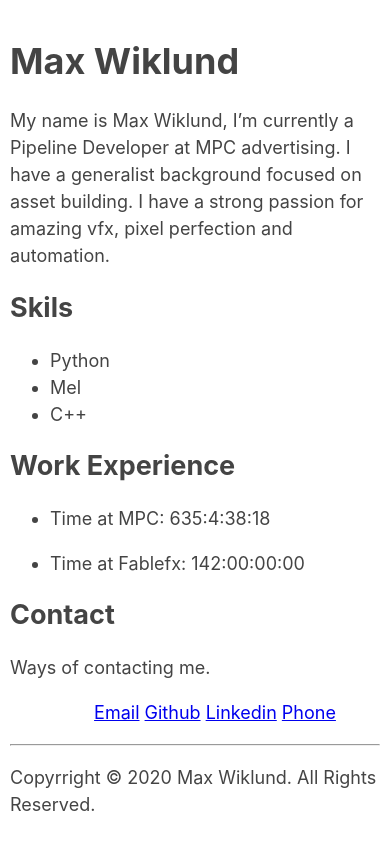
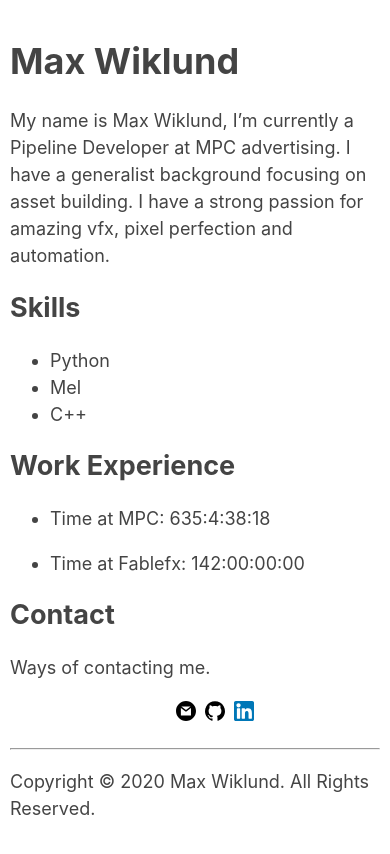
Before and after one commit to maxWiklund/maxWiklund.github.io, a plain HTML site: page index.html in a window 390 px wide. Drawn offline with Linux system fonts and the light colour scheme.

Commit message:
Add icons and remove phone number.

```diff
--- a/index.html
+++ b/index.html
@@ -8,15 +8,14 @@
   </head>
   <body>
     <h1 id="title"> Max Wiklund</h1>
-    <p>My name is Max Wiklund, I’m currently a Pipeline Developer at MPC advertising. I have a generalist background focused on asset building. I have a strong passion for amazing vfx, pixel perfection and automation.</p>
-    <h2><strong>Skils</strong></h2>
-    <!-- <p>I have mainly been developing in python.</p> -->
+    <p>My name is Max Wiklund, I’m currently a Pipeline Developer at MPC advertising. I have a generalist background focusing on asset building. I have a strong passion for amazing vfx, pixel perfection and automation.</p>
+    <h2>Skills</h2>
     <ul>
       <li>Python</li>
       <li>Mel</li>
       <li>C++</li>
     </ul>
-    <h2><strong>Work Experience</strong></h2>
+    <h2>Work Experience</h2>
     <ul>
       <li><p id="mpc_date"></p></li>
       <li><p>Time at Fablefx: 142:00:00:00</p></li>
@@ -24,18 +23,16 @@
     <h2>Contact</h2>
     <p>Ways of contacting me.</p>
     <ul class="icons">
-      <li><a href="mailto:info@maxwiklund.com">Email</a></li>
-      <li><a href="https://github.com/maxWiklund">Github</a></li>
-      <li><a href="https://www.linkedin.com/in/max-wiklund-42a448142/">Linkedin</a></li>
-      <li><a href="tel:+460736619481" >Phone</a></li>
+      <li><a href="mailto:info@maxwiklund.com"><img src="icons/email.svg"></a></li>
+      <li><a href="https://github.com/maxWiklund"><img src="icons/github.svg"></a></li>
+      <li><a href="https://www.linkedin.com/in/max-wiklund-42a448142/"><img src="icons/linkedin.svg"></a></li>
     </ul>
     <hr />
-    <p>Copyrright &copy; 2020 Max Wiklund. All Rights Reserved.</p>
+    <p>Copyright &copy; 2020 Max Wiklund. All Rights Reserved.</p>
   </body>
 <script>
 window.onload = function() {
-  // Month Day, Year Hour:Minute:Second, id-of-element-container
-  countUpFromTime("Sep 10, 2018 9:00:00", 'countup1'); // ****** Change this line!
+  countUpFromTime("Sep 10, 2018 9:00:00", 'countup1');
 };
 function countUpFromTime(countFrom, id) {
   countFrom = new Date(countFrom).getTime();
@@ -47,9 +44,9 @@ function countUpFromTime(countFrom, id) {
   var secondsInAHour = 60 * 60 * 1000;
 
   days = Math.floor(timeDifference / (secondsInADay));
-  hours = Math.floor((timeDifference % (secondsInADay)) / (secondsInAHour) * 1);
-  mins = Math.floor(((timeDifference % (secondsInADay)) % (secondsInAHour)) / (60 * 1000) * 1);
-  secs = Math.floor((((timeDifference % (secondsInADay)) % (secondsInAHour)) % (60 * 1000)) / 1000 * 1);
+  hours = Math.floor((timeDifference % (secondsInADay)) / (secondsInAHour));
+  mins = Math.floor(((timeDifference % (secondsInADay)) % (secondsInAHour)) / (60 * 1000));
+  secs = Math.floor((((timeDifference % (secondsInADay)) % (secondsInAHour)) % (60 * 1000)) / 1000);
   document.getElementById("mpc_date").innerHTML = "Time at MPC: " + days + ":" + hours + ":" + mins + ":" + secs;
 
   clearTimeout(countUpFromTime.interval);
--- a/style.css
+++ b/style.css
@@ -30,4 +30,11 @@ ul.icons{
 }
 ul.icons li {
     display: inline-block;
+    padding: 2px;
+
 }
+
+ul.icons li img{
+	width: 20px;
+
+}
```
Also changed, not shown: icons/email.svg (added), icons/github.svg (added), icons/linkedin.svg (added).
